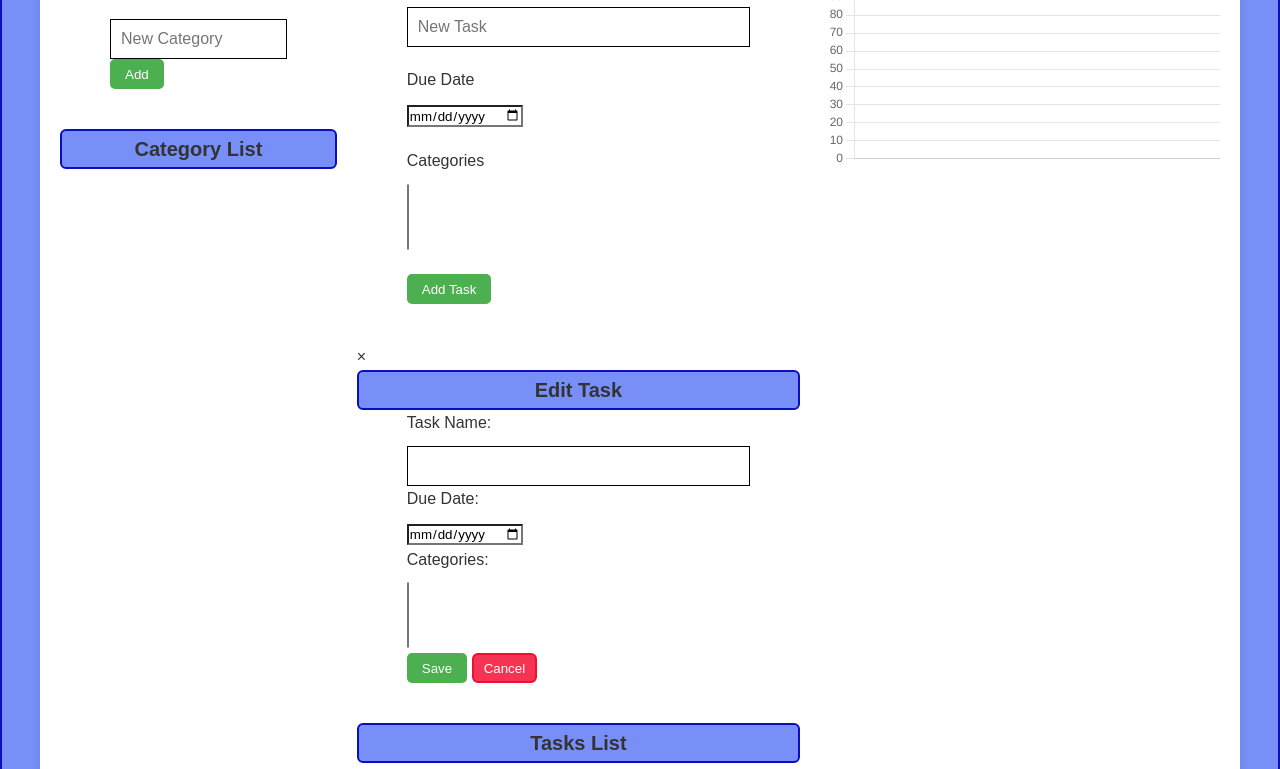
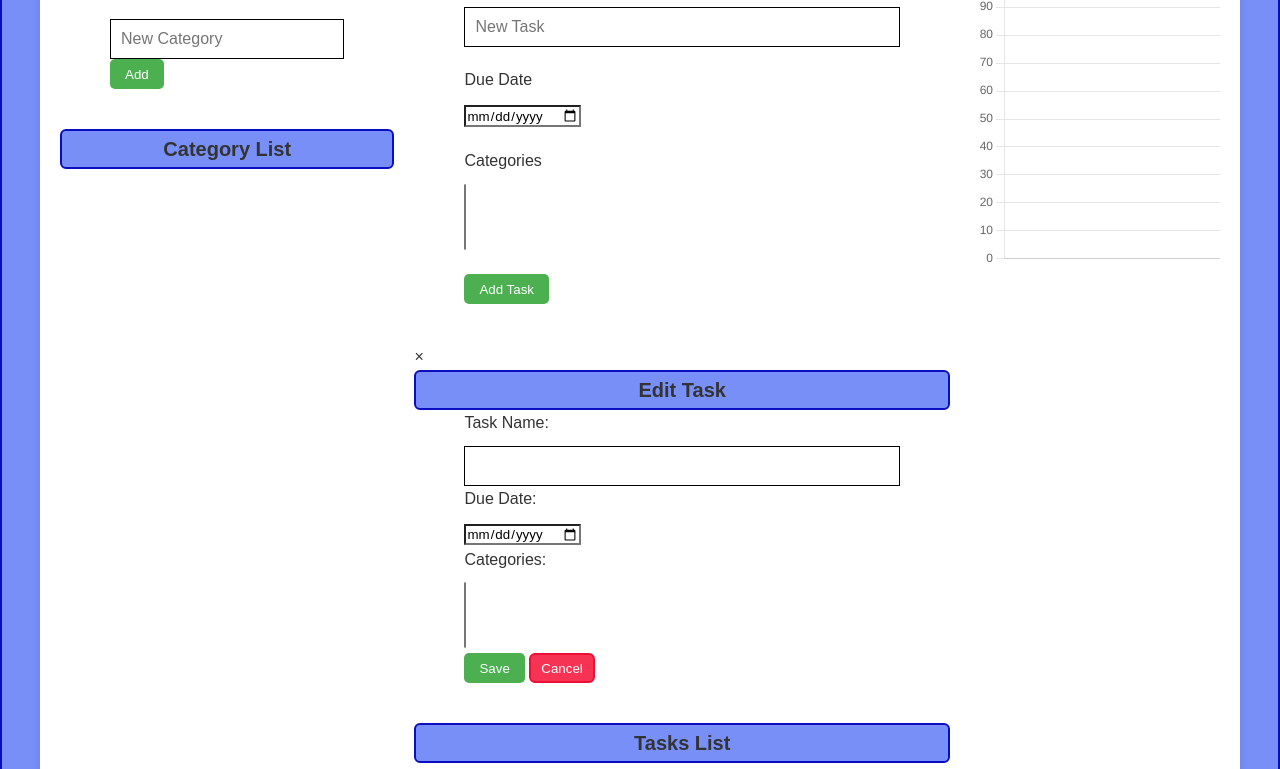
Before and after one commit to JesselBartolome/todolist, a plain HTML site: page index.html in a window 1280 px wide. Shown: the part 133-902 px from the top of the page. Drawn offline with nearby package versions, Linux system fonts and the light colour scheme.

Commit message:
Add files via upload

```diff
--- a/index.html
+++ b/index.html
@@ -70,7 +70,7 @@
 
     <aside class="analytics-sidebar">
       <h2>Analytics</h2>
-      <canvas id="categoryCompletionChart" width="400" height="200"></canvas>
+      <canvas id="categoryCompletionChart" width="250" height="300"></canvas>
       <div id="category-stats"></div>
   </aside>
 
```
